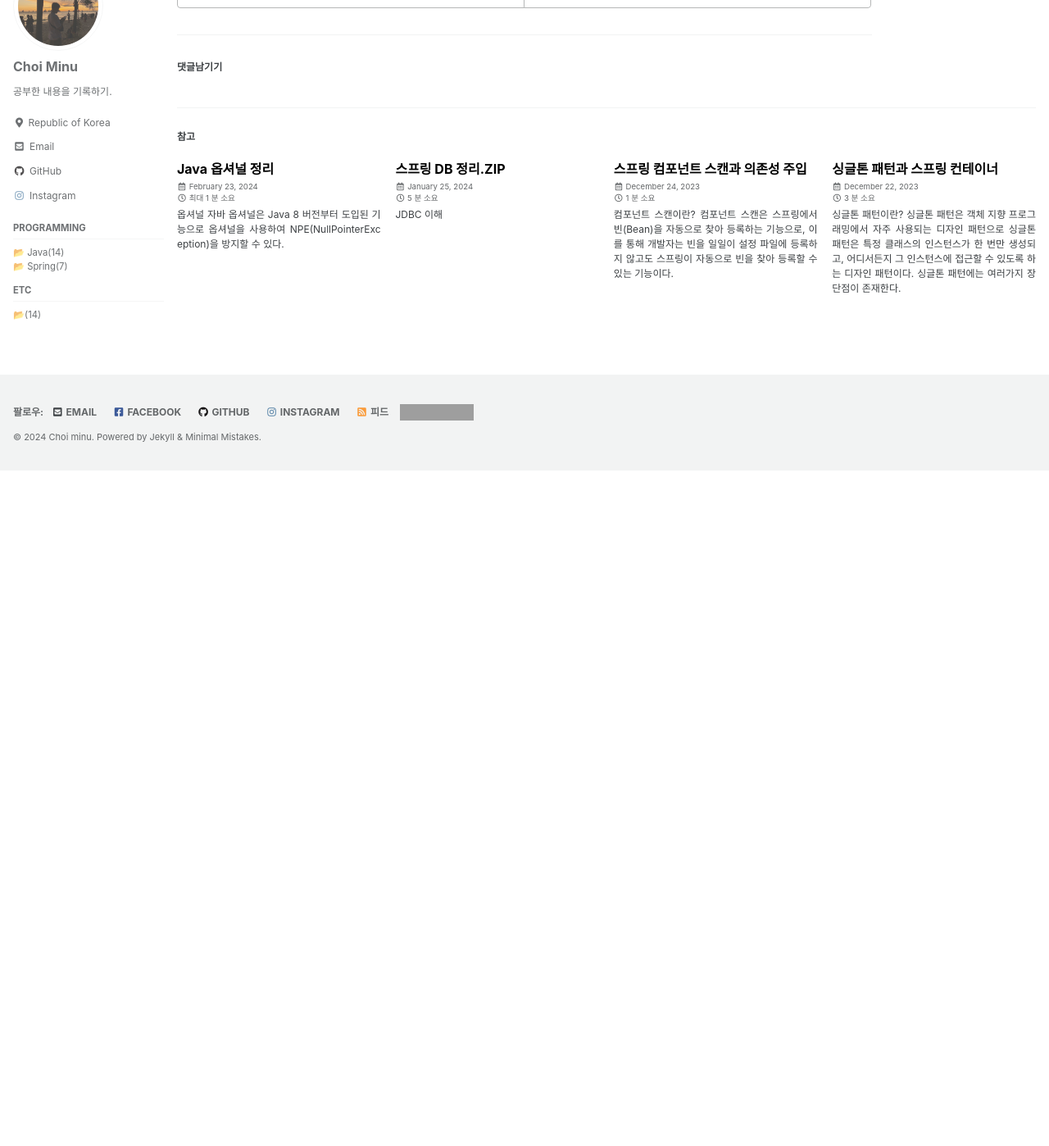
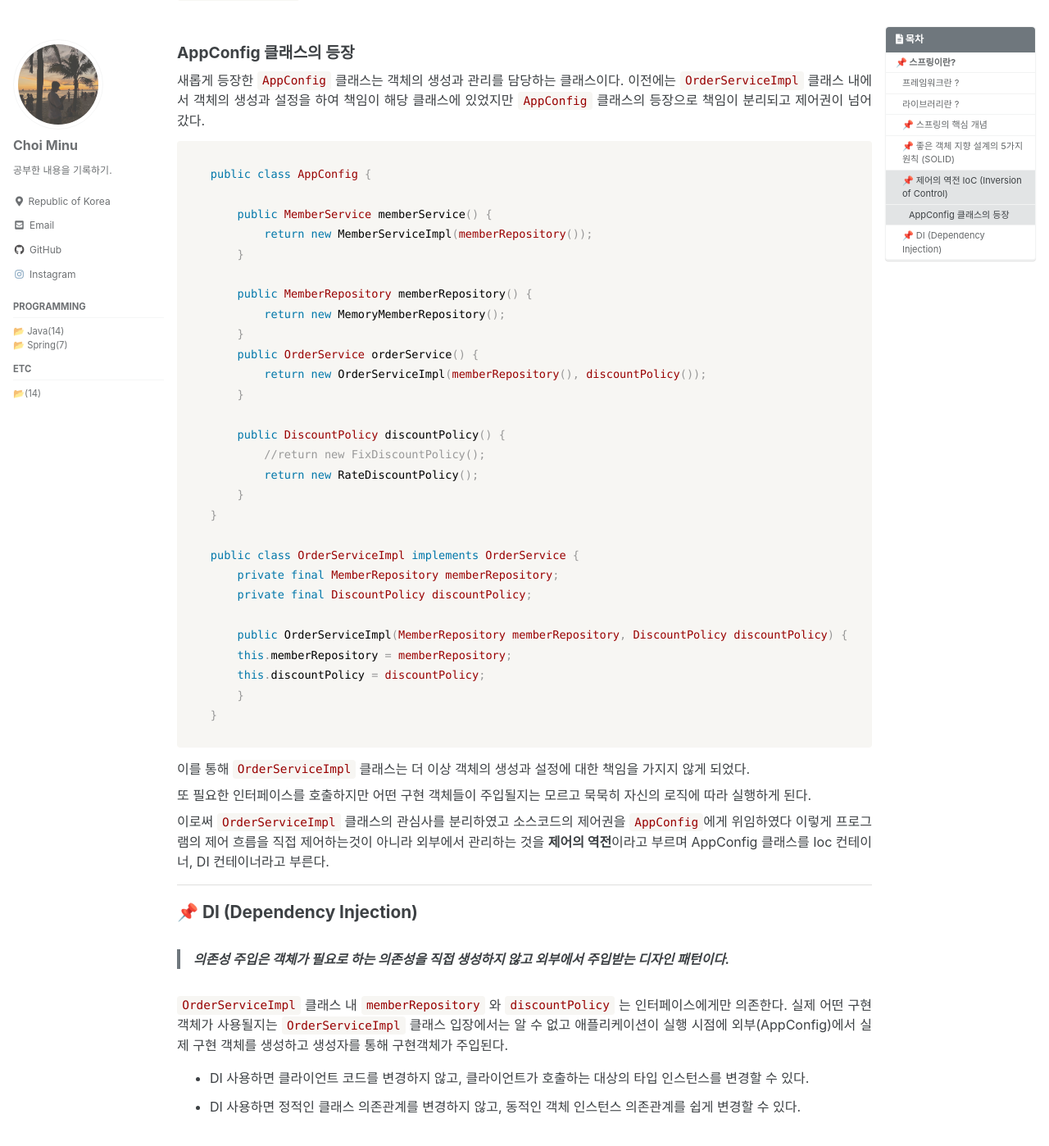
Before and after one commit to choimung/choimung.github.io, a Jekyll site: the page built from _posts/Spring/2024-04-15- 스프링 핵심 원리 정리.zip.md, in a window 1280 px wide and 1400 px high, scrolled down 2416 px. Shown: the whole window at 82% size. Built offline with Jekyll 4.4.1, drawn with Linux system fonts in a browser that asks for light colours; cached includes are drawn as plain includes; comment, search, counter and statistics services are not loaded; before the commit the page ends 2990 px from its top, so only the background shows below that; some of the changed text lies outside the part shown; grey boxes are pictures that could not be loaded.

Commit message:
docs : 스프링 핵심 원리 정리.zip update

````diff
--- a/_posts/Spring/2024-04-15- 스프링 핵심 원리 정리.zip.md
+++ b/_posts/Spring/2024-04-15- 스프링 핵심 원리 정리.zip.md
@@ -66,3 +66,79 @@ mermaid: true
 - ⭐DIP : 의존관계 역전 원칙 (Dependency inversion principle)
   - 개발자는 추상화에 의존해야지 구체화에 의존하면 안된다.
   - 의존성 주입은 이 원칙을 따르는 방법 중하나이다.
+
+---
+
+### 📌 제어의 역전 IoC (Inversion of Control)
+
+일반적으로 프로그래밍에서 제어권은 개발자가 가지고 있다. `OrderServiceImpl` 클래스를 예시로 들어보자.
+
+`OrderServiceImpl` 클래스는 `MemberRepository` 와 `DiscountPolicy`에 대하여 직접적으로 생성하고 관리하고 있다.
+
+```java
+public class OrderServiceImpl implements OrderService {
+    private final MemberRepository memberRepository = new MemoryMemberRepository();
+    private final DiscountPolicy discountPolicy = new FixDiscountPolicy();
+}
+```
+
+**하지만 정책 변경으로 구현 객체를 변경해야 된다면? `MemoryMemberRepository` -> `JdbcMemberRepository`**
+
+`OrderServiceImpl` 클래스 내부의 소스코드가 직접적으로 변경해야되니 OCP, DIP 원칙에 위배 될 것이다.
+
+<br>
+
+#### AppConfig 클래스의 등장
+
+새롭게 등장한 `AppConfig` 클래스는 객체의 생성과 관리를 담당하는 클래스이다. 이전에는 `OrderServiceImpl` 클래스 내에서
+객체의 생성과 설정을 하여 책임이 해당 클래스에 있었지만 `AppConfig` 클래스의 등장으로 책임이 분리되고 제어권이 넘어갔다.
+
+```java
+public class AppConfig {
+
+    public MemberService memberService() {
+        return new MemberServiceImpl(memberRepository());
+    }
+
+    public MemberRepository memberRepository() {
+        return new MemoryMemberRepository();
+    }
+    public OrderService orderService() {
+        return new OrderServiceImpl(memberRepository(), discountPolicy());
+    }
+
+    public DiscountPolicy discountPolicy() {
+        //return new FixDiscountPolicy();
+        return new RateDiscountPolicy();
+    }
+}
+
+public class OrderServiceImpl implements OrderService {
+    private final MemberRepository memberRepository;
+    private final DiscountPolicy discountPolicy;
+
+    public OrderServiceImpl(MemberRepository memberRepository, DiscountPolicy discountPolicy) {
+    this.memberRepository = memberRepository;
+    this.discountPolicy = discountPolicy;
+    }
+}
+```
+
+이를 통해 `OrderServiceImpl` 클래스는 더 이상 객체의 생성과 설정에 대한 책임을 가지지 않게 되었다.
+
+또 필요한 인터페이스를 호출하지만 어떤 구현 객체들이 주입될지는 모르고 묵묵히 자신의 로직에 따라 실행하게 된다.
+
+이로써 `OrderServiceImpl` 클래스의 관심사를 분리하였고 소스코드의 제어권을 `AppConfig`에게 위임하였다 이렇게 프로그램의 제어 흐름을 직접 제어하는것이 아니라 외부에서 관리하는 것을 **제어의 역전**이라고 부르며
+AppConfig 클래스를 Ioc 컨테이너, DI 컨테이너라고 부른다.
+
+---
+
+### 📌 DI (Dependency Injection)
+
+> **의존성 주입은 객체가 필요로 하는 의존성을 직접 생성하지 않고 외부에서 주입받는 디자인 패턴이다.**
+
+`OrderServiceImpl` 클래스 내 `memberRepository` 와 `discountPolicy` 는 인터페이스에게만 의존한다.
+실제 어떤 구현객체가 사용될지는 `OrderServiceImpl` 클래스 입장에서는 알 수 없고 애플리케이션이 실행 시점에 외부(AppConfig)에서 실제 구현 객체를 생성하고 생성자를 통해 구현객체가 주입된다.
+
+- DI 사용하면 클라이언트 코드를 변경하지 않고, 클라이언트가 호출하는 대상의 타입 인스턴스를 변경할 수 있다.
+- DI 사용하면 정적인 클래스 의존관계를 변경하지 않고, 동적인 객체 인스턴스 의존관계를 쉽게 변경할 수 있다.
````
